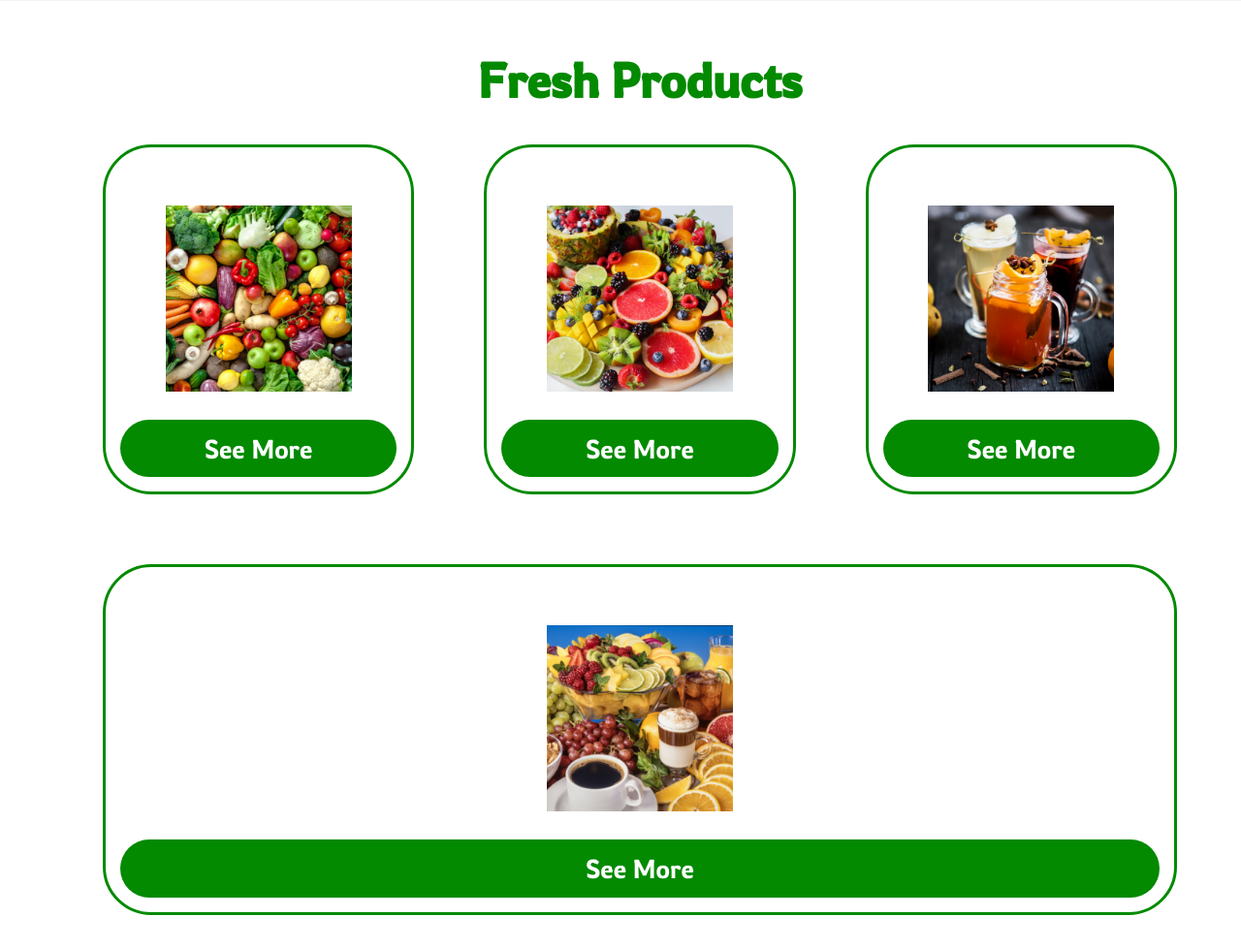
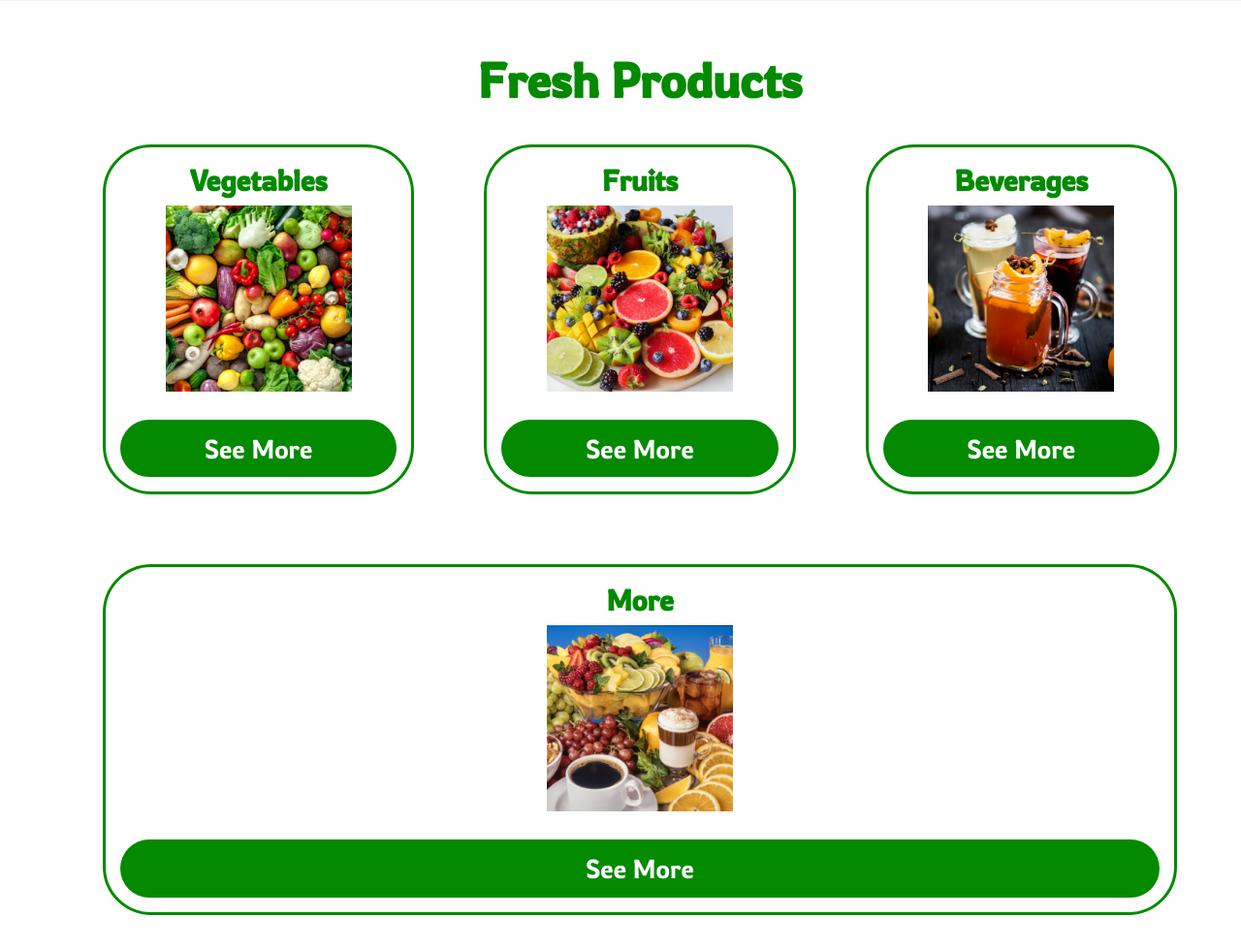
Before and after one commit to JangKarl/web-dev-proj, a PHP site: page /Project/index.html in a window 1280 px wide. Shown: the part 736-1715 px from the top of the page at 97% size. Run offline with PHP 8.4, Linux system fonts and the light colour scheme.

Commit message:
Update style.css

```diff
--- a/Project/style.css
+++ b/Project/style.css
@@ -169,7 +169,7 @@ nav {
 
 .mini-container h2 {
     font-family: 'Rowdies', cursive;
-    color: #fff;
+    color: #038a00;
     font-size: 30px;
     text-align: center;
 }
```
